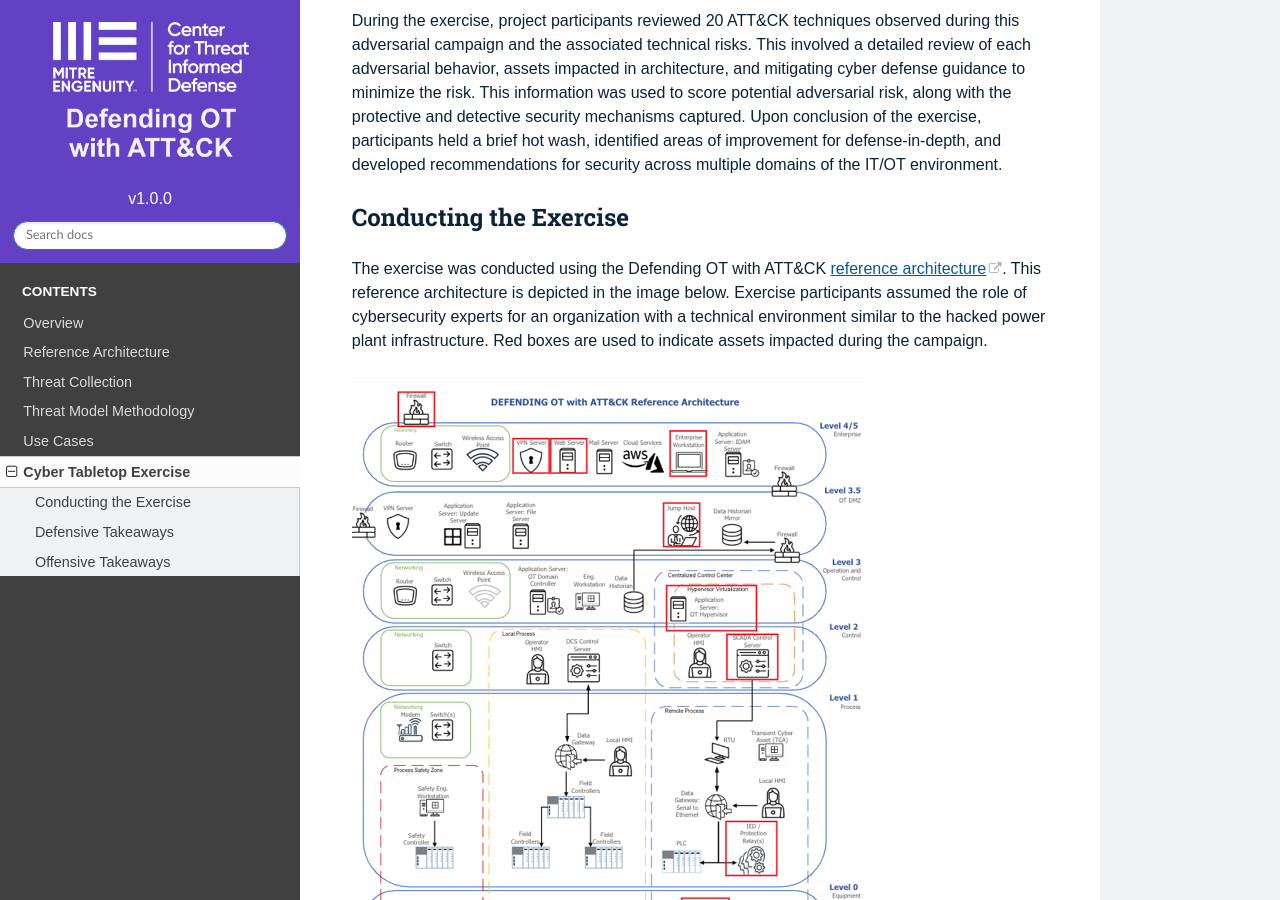
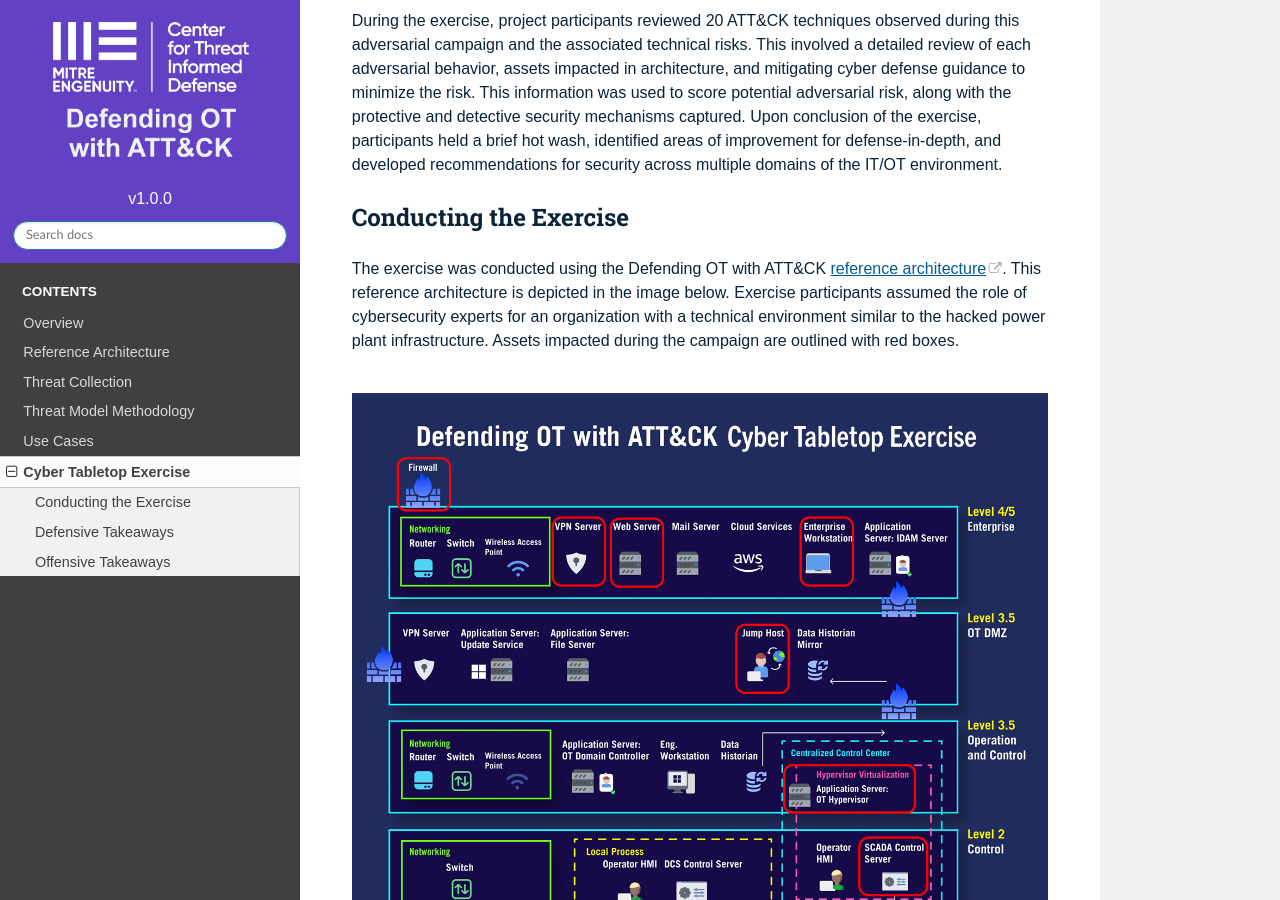
Before and after one commit to center-for-threat-informed-defense/defending-ot-with-attack, a Sphinx documentation site: the page built from docs/exercise.rst, in a window 1280 px wide and 900 px high, scrolled down 534 px. Built offline with Sphinx 7.4.7 and the Read the Docs theme 2.0.0, drawn with Linux system fonts in a browser that asks for light colours.

Commit message:
Updated exercise image, minor text edits

```diff
--- a/docs/collection.rst
+++ b/docs/collection.rst
@@ -14,9 +14,9 @@ Defending OT with ATT&CK provides a defined threat collection to assist defender
 understanding which techniques adversaries could use within an IT/OT hybrid architecture.
 This includes:
 
-* techniques that occur on enterprise systems used to manage OT,
+* techniques that occur on enterprise systems used to manage OT;
 
-* techniques on Industrial Control Systems (ICS), and
+* techniques on Industrial Control Systems (ICS); and
 
 * techniques on OT assets that run similar operating systems, protocols, and applications as enterprise IT assets.
 
--- a/docs/exercise.rst
+++ b/docs/exercise.rst
@@ -34,8 +34,8 @@ Conducting the Exercise
 The exercise was conducted using the Defending OT with ATT&CK `reference architecture <./architecture.rst>`_.
 This reference architecture is depicted in the image below. Exercise participants
 assumed the role of cybersecurity experts for an organization with a technical environment
-similar to the hacked power plant infrastructure. Red boxes are used to indicate
-assets impacted during the campaign.
+similar to the hacked power plant infrastructure. Assets impacted during the campaign are
+outlined with red boxes.
 
 .. image:: ./_static/exercise.png
 
--- a/docs/overview.rst
+++ b/docs/overview.rst
@@ -4,9 +4,9 @@ Overview
 Organizations need to understand which techniques adversaries can use against
 Operational Technology (OT) systems. This includes:
 
-* techniques that occur on enterprise systems used to manage OT,
+* techniques that occur on enterprise systems used to manage OT;
 
-* techniques on Industrial Control Systems (ICS), and
+* techniques on Industrial Control Systems (ICS); and
 
 * techniques on OT assets that run similar operating systems, protocols, and applications as enterprise IT assets.
 
```
Also changed, not shown: docs/_static/exercise.png.
